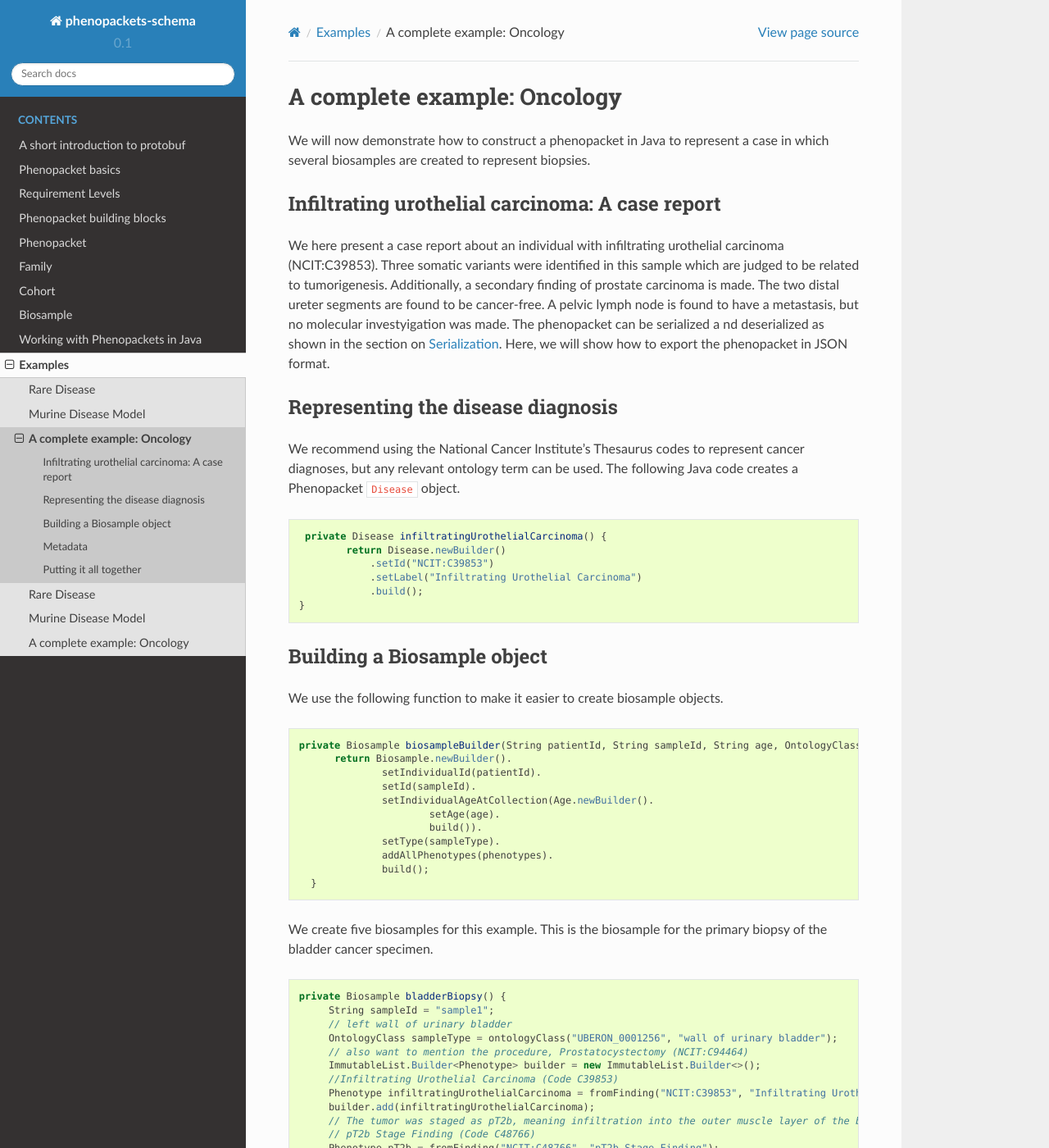
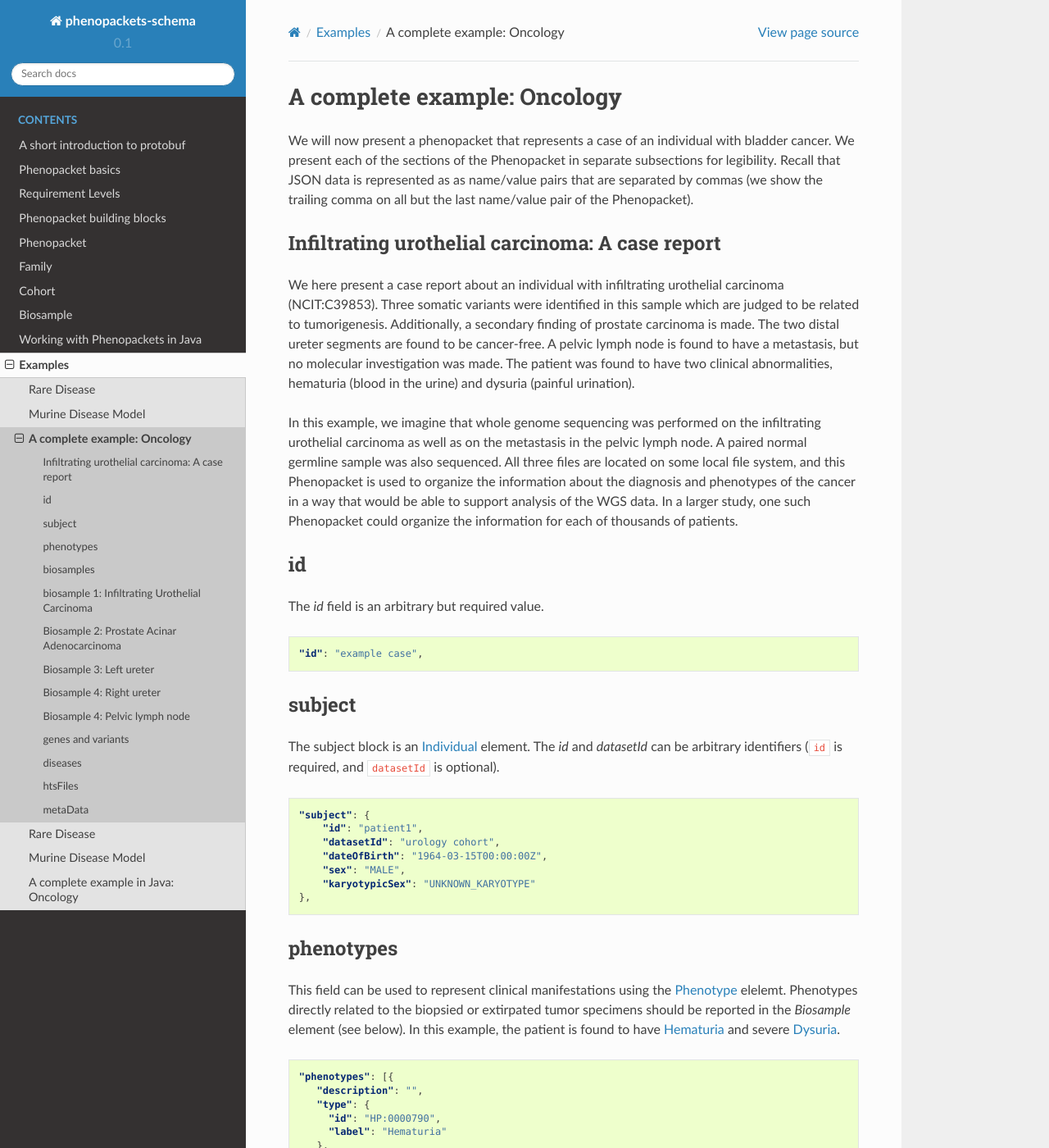
Before and after one commit to phenopackets/phenopacket-schema, a Sphinx documentation site: the page built from docs/cancer-example.rst, in a window 1280 px wide and 1400 px high. Shown: the whole window at 82% size. Built offline with Sphinx 7.4.7 and the Read the Docs theme 2.0.0, drawn with Linux system fonts in a browser that asks for light colours; some of the changed text lies outside the part shown.

Commit message:
cancer example

```diff
--- a/docs/cancer-example.rst
+++ b/docs/cancer-example.rst
@@ -4,13 +4,10 @@
 A complete example: Oncology
 ============================
 
-We will now demonstrate how to construct a phenopacket in Java to represent a case in which several biosamples are
-created to represent biopsies.
-
-
-
-
-
+We will now present a phenopacket that represents a case of an individual with bladder cancer. We present each of the
+sections of the Phenopacket in separate subsections for legibility. Recall that JSON data is represented as
+as name/value pairs that are separated by commas (we show the trailing comma on all but the last name/value pair of the
+Phenopacket).
 
 Infiltrating urothelial carcinoma: A case report
 ~~~~~~~~~~~~~~~~~~~~~~~~~~~~~~~~~~~~~~~~~~~~~~~~
@@ -18,173 +15,388 @@ We here present a case report about an individual
 with infiltrating urothelial carcinoma (NCIT:C39853). Three somatic variants were identified in this sample which
 are judged to be related to tumorigenesis. Additionally, a secondary finding of prostate carcinoma is made. The
 two distal ureter segments are found to be cancer-free. A pelvic lymph node is found to have a metastasis, but no molecular
-investyigation was made. The phenopacket can be serialized a
-nd deserialized as shown in the section on :ref:`Serialization`. Here, we will show how to export the phenopacket in
-JSON format.
+investigation was made. The patient was found to have two clinical abnormalities, hematuria (blood in the urine) and
+dysuria (painful urination).
 
-Representing the disease diagnosis
-~~~~~~~~~~~~~~~~~~~~~~~~~~~~~~~~~~
 
-We recommend using the National Cancer Institute's Thesaurus codes to represent cancer diagnoses, but any
-relevant ontology term can be used. The following Java code creates a Phenopacket ``Disease`` object.
+In this example, we imagine that whole genome sequencing was performed on the infiltrating urothelial carcinoma as well
+as on the metastasis in the pelvic lymph node. A paired normal germline sample was also sequenced. All three files
+are located on some local file system, and this Phenopacket is used to organize the information about the diagnosis and
+phenotypes of the cancer in a way that would be able to support analysis of the WGS data. In a larger study, one
+such Phenopacket could organize the information for each of thousands of patients.
 
-.. code-block:: java
 
-     private Disease infiltratingUrothelialCarcinoma() {
-            return Disease.newBuilder()
-                .setId("NCIT:C39853")
-                .setLabel("Infiltrating Urothelial Carcinoma")
-                .build();
+
+id
+~~
+The `id` field is an arbitrary but required value.
+
+.. code-block:: json
+
+    "id": "example case",
+
+
+subject
+~~~~~~~
+The subject block is an :ref:`rstindividual` element. The `id` and `datasetId` can be arbitrary identifiers (``id`` is required,
+and ``datasetId`` is optional).
+
+.. code-block:: json
+
+    "subject": {
+        "id": "patient1",
+        "datasetId": "urology cohort",
+        "dateOfBirth": "1964-03-15T00:00:00Z",
+        "sex": "MALE",
+        "karyotypicSex": "UNKNOWN_KARYOTYPE"
+    },
+
+phenotypes
+~~~~~~~~~~
+This field can be used to represent clinical manifestations using the :ref:`phenotype` elelemt. Phenotypes directly related to the biopsied or
+extirpated tumor specimens should be reported in the `Biosample` element (see below). In this example,
+the patient is found to have `Hematuria <https://hpo.jax.org/app/browse/term/HP:0000790>`_
+and severe `Dysuria <https://hpo.jax.org/app/browse/term/HP:0100518>`_.
+
+.. code-block:: json
+
+ "phenotypes": [{
+    "description": "",
+    "type": {
+      "id": "HP:0000790",
+      "label": "Hematuria"
+    },
+    "negated": false,
+    "modifiers": [],
+    "evidence": []
+  }, {
+    "description": "",
+    "type": {
+      "id": "HP:0100518",
+      "label": "Dysuria"
+    },
+    "negated": false,
+    "severity": {
+      "id": "HP:0012828",
+      "label": "Severe"
+    },
+    "modifiers": [],
+    "evidence": []
+  }],
+
+biosamples
+~~~~~~~~~~
+This is a list of :ref:`rstbiosample` elements that describe the evaluation of pathological examination of tumor specimens. We will present
+each :ref:`rstbiosample` in turn. The entire collection of biosamples is represented as follows.
+
+.. code-block:: json
+
+    "biosamples": [ { ... }, { ... }, {....}],
+
+biosample 1: Infiltrating Urothelial Carcinoma
+~~~~~~~~~~~~~~~~~~~~~~~~~~~~~~~~~~~~~~~~~~~~~~
+The first biosample is a biopsy taken from the wall of the urinary bladder. The histologuical diagnosis is represented
+by a National Cancer Institute's Thesaurus code. This is a primary malignant neoplasm with stage T2bN2. A VCF file
+representing a paired normal germline sample is located at ``/data/genomes/urothelial_ca_wgs.vcf.gz`` on the file system.
+
+
+.. code-block:: json
+
+    {
+        "id": "sample1",
+        "datasetId": "",
+        "individualId": "patient1",
+        "description": "",
+        "sampledTissue": {
+            "id": "UBERON_0001256",
+            "label": "wall of urinary bladder"
+        },
+        "phenotypes": [],
+        "ageOfIndividualAtCollection": {
+            "age": "P52Y2M"
+        },
+        "histologicalDiagnosis": {
+            "id": "NCIT:C39853",
+            "label": "Infiltrating Urothelial Carcinoma"
+        },
+        "tumorProgression": {
+            "id": "NCIT:C84509",
+            "label": "Primary Malignant Neoplasm"
+        },
+        "tumorStage": [{
+            "id": "NCIT:C48766",
+            "label": "pT2b Stage Finding"
+           }, {
+            "id": "NCIT:C48750",
+            "label": "pN2 Stage Finding"
+        }],
+        "diagnosticMarkers": [],
+        "procedure": {
+            "code": {
+                "id": "NCIT:C15189",
+                "label": "Biopsy"
+            }
+        },
+        "htsFiles": [{
+            "htsFormat": "VCF",
+            "genomeAssembly": "GRCh38",
+            "individualToSampleIdentifiers": {
+            },
+            "file": {
+                "path": "/data/genomes/urothelial_ca_wgs.vcf.gz",
+                "uri": "",
+                "description": "Urothelial carcinoma sample"
+            }
+        }],
+        "variants": [],
+        "isControlSample": false
     }
 
 
-Building a Biosample object
-~~~~~~~~~~~~~~~~~~~~~~~~~~~
+Biosample 2: Prostate Acinar Adenocarcinoma
+~~~~~~~~~~~~~~~~~~~~~~~~~~~~~~~~~~~~~~~~~~~
+Prostate adenocarcinoma was discovered as an incidental finding. The tumor was found to have a Gleason score of 7.
 
-We use the following function to make it easier to create biosample objects.
+.. code-block:: json
 
-.. code-block:: java
-
-  private Biosample biosampleBuilder(String patientId, String sampleId, String age, OntologyClass sampleType, List<Phenotype> phenotypes) {
-        return Biosample.newBuilder().
-                setIndividualId(patientId).
-                setId(sampleId).
-                setIndividualAgeAtCollection(Age.newBuilder().
-                        setAge(age).
-                        build()).
-                setType(sampleType).
-                addAllPhenotypes(phenotypes).
-                build();
+    {
+        "id": "sample2",
+        "datasetId": "",
+        "individualId": "patient1",
+        "description": "",
+        "sampledTissue": {
+            "id": "UBERON:0002367",
+            "label": "prostate gland"
+        },
+        "phenotypes": [],
+        "ageOfIndividualAtCollection": {
+            "age": "P52Y2M"
+        },
+        "histologicalDiagnosis": {
+            "id": "NCIT:C5596",
+            "label": "Prostate Acinar Adenocarcinoma"
+        },
+        "tumorProgression": {
+            "id": "NCIT:C95606",
+            "label": "Second Primary Malignant Neoplasm"
+        },
+        "tumorGrade": {
+            "id": "NCIT:C28091",
+            "label": "Gleason Score 7"
+        },
+        "tumorStage": [],
+        "diagnosticMarkers": [],
+        "procedure": {
+            "code": {
+                "id": "NCIT:C15189",
+                "label": "Biopsy"
+            }
+        },
+        "htsFiles": [],
+        "variants": [],
+        "isControlSample": false
     }
 
-We create five biosamples for this example. This is the biosample for the primary biopsy of the bladder cancer specimen.
+Biosample 3: Left ureter
+~~~~~~~~~~~~~~~~~~~~~~~~
+A biopsy of the left ureter reveal normal findings.
 
-.. code-block:: java
+.. code-block:: json
 
-   private Biosample bladderBiopsy() {
-        String sampleId = "sample1";
-        // left wall of urinary bladder
-        OntologyClass sampleType = ontologyClass("UBERON_0001256", "wall of urinary bladder");
-        // also want to mention the procedure, Prostatocystectomy (NCIT:C94464)
-        ImmutableList.Builder<Phenotype> builder = new ImmutableList.Builder<>();
-        //Infiltrating Urothelial Carcinoma (Code C39853)
-        Phenotype infiltratingUrothelialCarcinoma = fromFinding("NCIT:C39853", "Infiltrating Urothelial Carcinoma");
-        builder.add(infiltratingUrothelialCarcinoma);
-        // The tumor was staged as pT2b, meaning infiltration into the outer muscle layer of the bladder wall
-        // pT2b Stage Finding (Code C48766)
-        Phenotype pT2b = fromFinding("NCIT:C48766", "pT2b Stage Finding");
-        builder.add(pT2b);
-        //pN2 Stage Finding (Code C48750)
-        // cancer has spread to 2 or more lymph nodes in the true pelvis (N2)
-        Phenotype pN2 = fromFinding("NCIT:C48750", "pN2 Stage Finding");
-        builder.add(pN2);
-        return biosampleBuilder(patientId, sampleId, this.ageAtBiopsy, sampleType, builder.build());
-    }
-
-TODO -- We need to add a field to say how the biopsy was generated.
-
-TODO
-
-
-Add three variants to the urothelial carcinoma
-1. 	rs1242535815 chr5:g.1295228G>A (TERT promoter mutation, -124C>T
-2.  	rs730882008 chr17:g.7577093C>A (ClinVar 182938), TP53
-3. AKT chr14	105246551	105246551	C	T (hg37)
-
-
-
-This is the function to create a Biosample object for the prostate biospy
-
-.. code-block:: java
-
-  private Phenotype fromFinding(String id, String label) {
-        OntologyClass oc = ontologyClass(id, label);
-        return Phenotype.newBuilder().setType(oc).build();
-    }
-
-  private Biosample prostateBiospy() {
-        String sampleId = "sample2";
-        //prostate
-        OntologyClass sampleType = ontologyClass("UBERON:0002367", "prostate gland");
-        ImmutableList.Builder<Phenotype> builder = new ImmutableList.Builder<>();
-        Phenotype prostateAcinarAdenocarcinoma = fromFinding("NCIT:C5596", "Prostate Acinar Adenocarcinoma");
-        Phenotype gleason7 = fromFinding("NCIT:C28091","Gleason Score 7");
-        builder.add(prostateAcinarAdenocarcinoma);
-        builder.add(gleason7);
-        return biosampleBuilder(patientId, sampleId, this.ageAtBiopsy, sampleType, builder.build());
-    }
-
-We use the NCIT ``Negative finding`` term to represent the fact that the result of biopsy on the ureters was normal.
-
-.. code-block:: java
-
-   private Biosample leftUreterBiospy() {
-        String sampleId = "sample3";
-        OntologyClass sampleType = ontologyClass("UBERON:0001223", "left ureter");
-        ImmutableList.Builder<Phenotype> builder = new ImmutableList.Builder<>();
-        Phenotype normalFinding = fromFinding("NCIT:C38757", "Negative Finding");
-        builder.add(normalFinding);
-        return biosampleBuilder(patientId, sampleId, this.ageAtBiopsy, sampleType, builder.build());
-    }
-
-The code for the right ureter is similar.
-
-
-Metadata
-~~~~~~~~
-The metadata section must indicate all ontologies used in the phenopacket together with their versions. More details TODO -- link to page
-
-.. code-block:: java
-
- private MetaData buildMetaData() {
-        return MetaData.newBuilder()
-                .addResources(Resource.newBuilder()
-                        .setId("ncit")
-                        .setName("NCI Thesaurus OBO Edition")
-                        .setNamespacePrefix("NCIT")
-                        .setUrl("http://purl.obolibrary.org/obo/ncit.owl")
-                        .setVersion("18.05d")
-                        .build())
-                .build();
+    {
+        "id": "sample3",
+        "datasetId": "",
+        "individualId": "patient1",
+        "description": "",
+        "sampledTissue": {
+            "id": "UBERON:0001223",
+            "label": "left ureter"
+        },
+        "phenotypes": [],
+        "ageOfIndividualAtCollection": {
+            "age": "P52Y2M"
+        },
+        "histologicalDiagnosis": {
+            "id": "NCIT:C38757",
+            "label": "Negative Finding"
+        },
+        "tumorStage": [],
+        "diagnosticMarkers": [],
+        "procedure": {
+            "code": {
+                "id": "NCIT:C15189",
+                "label": "Biopsy"
+            }
+        },
+        "htsFiles": [],
+        "variants": [],
+        "isControlSample": false
     }
 
 
-Putting it all together
-~~~~~~~~~~~~~~~~~~~~~~~
+Biosample 4: Right ureter
+~~~~~~~~~~~~~~~~~~~~~~~~~
+A biopsy of the right ureter reveal normal findings.
 
-Finally,
+.. code-block:: json
 
-.. code-block:: java
+    {
+        "id": "sample4",
+        "datasetId": "",
+        "individualId": "patient1",
+        "description": "",
+        "sampledTissue": {
+            "id": "UBERON:0001222",
+            "label": "right ureter"
+        },
+        "phenotypes": [],
+        "ageOfIndividualAtCollection": {
+            "age": "P52Y2M"
+        },
+        "histologicalDiagnosis": {
+            "id": "NCIT:C38757",
+            "label": "Negative Finding"
+        },
+        "tumorStage": [],
+        "diagnosticMarkers": [],
+        "procedure": {
+            "code": {
+                "id": "NCIT:C15189",
+                "label": "Biopsy"
+            }
+        },
+        "htsFiles": [],
+        "variants": [],
+        "isControlSample": false
+    }
 
 
-  public class UrothelialCarcinomaExample {
+Biosample 4: Pelvic lymph node
+~~~~~~~~~~~~~~~~~~~~~~~~~~~~~~
+A biopsy of a pelvic lymph node revealed a metastasis. A reference to a somatic genome sequence file is provided.
 
-    private final Phenopacket phenopacket;
+.. code-block:: json
 
-    private final String patientId = "patient1";
-    private final String ageAtBiopsy = "P52Y2M";
+     {
+        "id": "sample5",
+        "datasetId": "",
+        "individualId": "patient1",
+        "description": "",
+        "sampledTissue": {
+            "id": "UBERON:0015876",
+            "label": "pelvic lymph node"
+        },
+        "phenotypes": [],
+        "ageOfIndividualAtCollection": {
+            "age": "P52Y2M"
+        },
+        "tumorProgression": {
+            "id": "NCIT:C3261",
+            "label": "Metastatic Neoplasm"
+        },
+        "tumorStage": [],
+        "diagnosticMarkers": [],
+        "procedure": {
+            "code": {
+                "id": "NCIT:C15189",
+                "label": "Biopsy"
+            }
+        },
+        "htsFiles": [{
+            "htsFormat": "VCF",
+            "genomeAssembly": "GRCh38",
+            "individualToSampleIdentifiers": {
+            },
+            "file": {
+                "path": "/data/genomes/metastasis_wgs.vcf.gz",
+                "uri": "",
+                "description": "lymph node metastasis sample"
+            }
+        }],
+        "variants": [],
+        "isControlSample": false
+     }
 
 
-    public UrothelialCarcinomaExample() {
-        MetaData metaData = buildMetaData();
-        Individual patient = buildPatient();
+genes and variants
+~~~~~~~~~~~~~~~~~~
+These elements of the Phenopacket are empty. One could have used them to specify that a certain
+gene or variant was identified that was inferred to be related to the tumor specimen (for instance,
+a germline mutation in a cancer susceptibility gene).
 
-        phenopacket = Phenopacket.newBuilder()
-                .addIndividuals(patient)
-                .addBiosamples(bladderBiopsy())
-                .addBiosamples(prostateBiospy())
-                .addBiosamples(leftUreterBiospy())
-                .addBiosamples(rightUreterBiospy())
-                .addBiosamples(pelvicLymphNodeBiospy())
-                .addDiseases(infiltratingUrothelialCarcinoma())
-                .setMetaData(metaData)
-                .build();
-    }
+diseases
+~~~~~~~~
 
-    private Individual buildPatient() {
-        return Individual.newBuilder()
-                .setId(this.patientId)
-                .setDateOfBirth(Timestamp.newBuilder()
-                        .setSeconds(Instant.parse("1964-03-15T00:00:00Z").getEpochSecond()))
-                .build();
-    }
+We recommend using the National Cancer Institute's Thesaurus codes to represent cancer diagnoses, but any
+relevant ontology term can be used.
+
+.. code-block:: json
+
+    "diseases": [{
+        "term": {
+            "id": "NCIT:C39853",
+            "label": "Infiltrating Urothelial Carcinoma"
+            }
+    }],
+
+
+htsFiles
+~~~~~~~~
+This is a reference to the paired normal germline sample.
+
+.. code-block:: json
+
+    "htsFiles": [{
+        "htsFormat": "VCF",
+        "genomeAssembly": "GRCh38",
+        "individualToSampleIdentifiers": {
+        },
+        "file": {
+            "path": "/data/genomes/germline_wgs.vcf.gz",
+            "uri": "",
+            "description": "Matched normal germline sample"
+        }
+    }],
+
+
+metaData
+~~~~~~~~
+
+
+.. code-block:: json
+
+   "metaData": {
+        "created": "2019-04-03T15:31:40.765Z",
+        "createdBy": "Peter R",
+        "submittedBy": "Peter R",
+        "resources": [{
+            "id": "hp",
+            "name": "human phenotype ontology",
+            "namespacePrefix": "HP",
+            "url": "http://purl.obolibrary.org/obo/hp.owl",
+            "version": "2019-04-08",
+            "iriPrefix": "http://purl.obolibrary.org/obo/HP_"
+            }, {
+            "id": "uberon",
+            "name": "uber anatomy ontology",
+            "namespacePrefix": "UBERON",
+            "url": "http://purl.obolibrary.org/obo/uberon.owl",
+            "version": "2019-03-08",
+            "iriPrefix": "http://purl.obolibrary.org/obo/UBERON_"
+            }, {
+            "id": "ncit",
+            "name": "NCI Thesaurus OBO Edition",
+            "namespacePrefix": "NCIT",
+            "url": "http://purl.obolibrary.org/obo/ncit.owl",
+            "version": "18.05d",
+            "iriPrefix": ""
+            }],
+        "updated": [],
+        "externalReferences": [{
+            "id": "PMID:29221636",
+            "description": "Urothelial neoplasms in pediatric and young adult patients: A large single-center series"
+        }]
+   }
+
+
+The Java code that was used to create this example is explained  :ref:`here<rstcancerexamplejava>`.
```
Also changed, not shown: docs/cancer-example-java.rst (+5 -4 lines), 2 other files.
